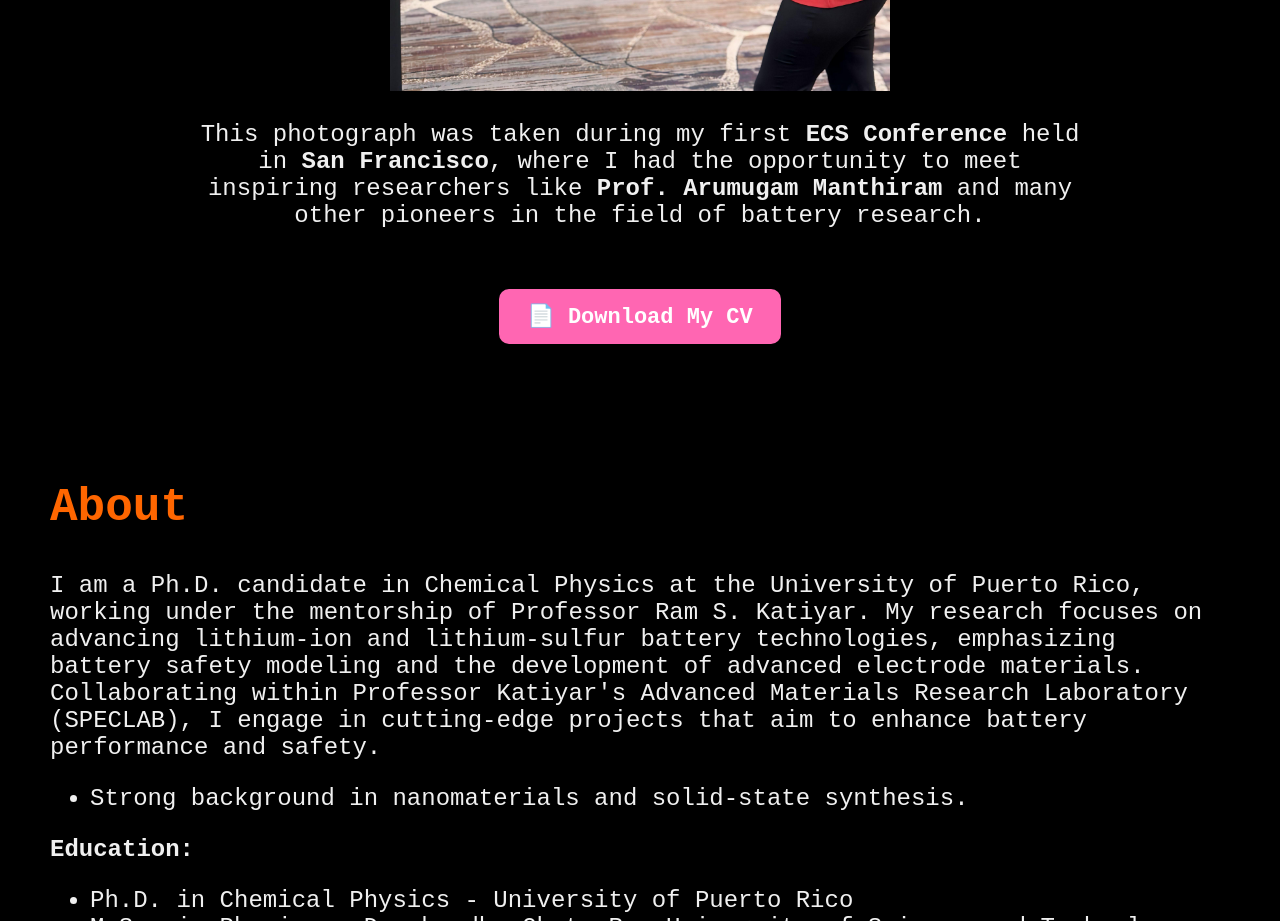
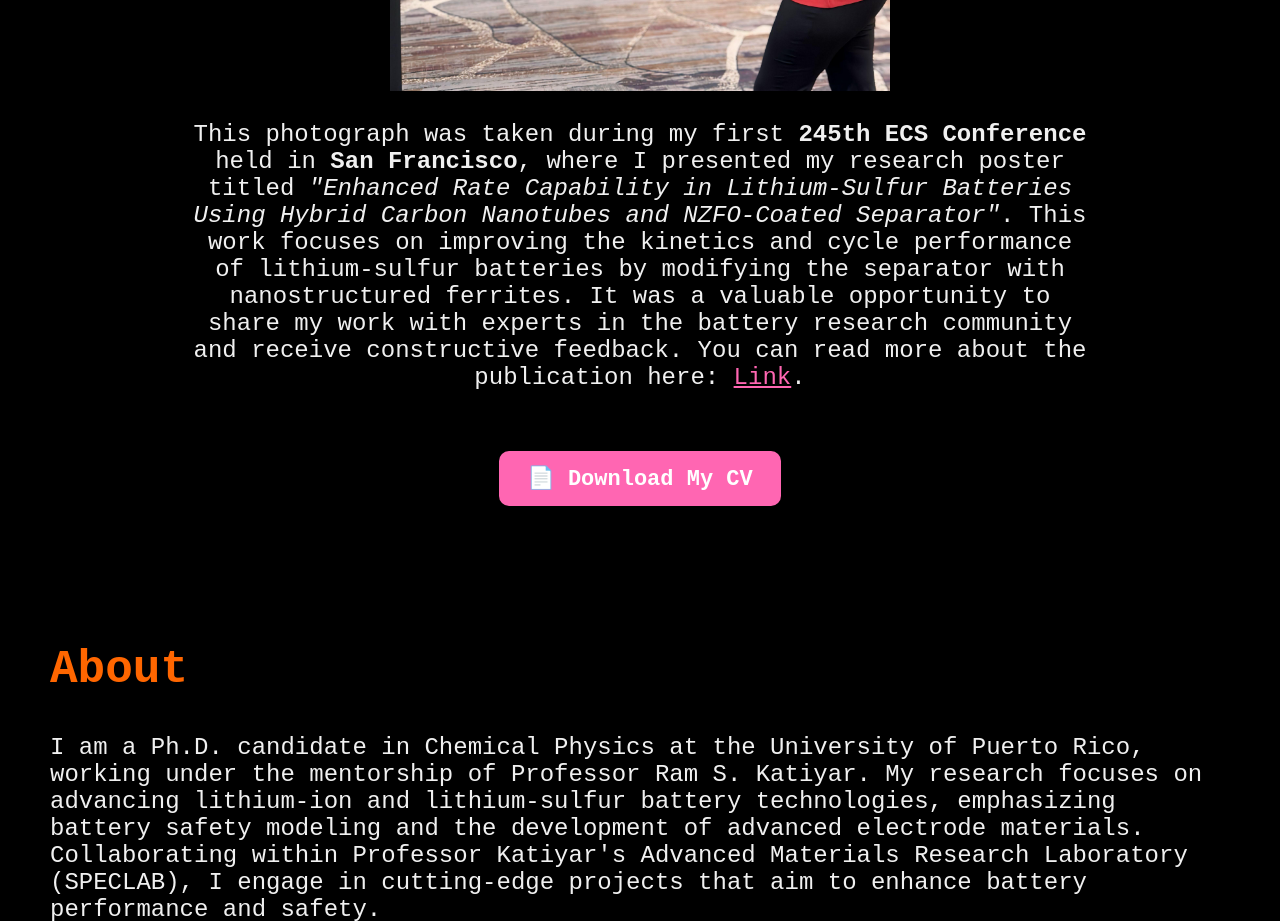
Before and after one commit to Shweta706/shweta-career-website, a plain HTML site: page index.html in a window 1280 px wide. Shown: the part 1080-2001 px from the top of the page. Drawn offline with Linux system fonts and the light colour scheme; a web font is replaced by a local one.

Commit message:
ECS Updat index.html

```diff
--- a/index.html
+++ b/index.html
@@ -36,8 +36,13 @@
   <h2>Home</h2>
   <img src="Shwetawebsiteimage.jpg" alt="Shweta's Professional Photo" style="width:500px; height:auto; display:block; margin:20px auto;">
   <p style="text-align: center; max-width:900px; margin:30px auto;">
-    This photograph was taken during my first <strong> ECS Conference</strong> held in <strong>San Francisco</strong>, where I had the opportunity to meet inspiring researchers like <strong>Prof. Arumugam Manthiram</strong> and many other pioneers in the field of battery research.
-  </p>
+This photograph was taken during my first <strong>245th ECS Conference</strong> held in <strong>San Francisco</strong>, where I presented my research poster titled
+  <em>"Enhanced Rate Capability in Lithium-Sulfur Batteries Using Hybrid Carbon Nanotubes and NZFO-Coated Separator"</em>.
+  This work focuses on improving the kinetics and cycle performance of lithium-sulfur batteries by modifying the separator with nanostructured ferrites.
+  It was a valuable opportunity to share my work with experts in the battery research community and receive constructive feedback.
+  You can read more about the publication here:
+  <a href="https://www.sciencedirect.com/science/article/abs/pii/S1572665724003746 target="_blank">Link</a>.
+</p>
   <div style="text-align: center;">
     <a href="Shweta_Final_General_CV.pdf" class="download-btn" download>📄 Download My CV</a>
   </div>
```
